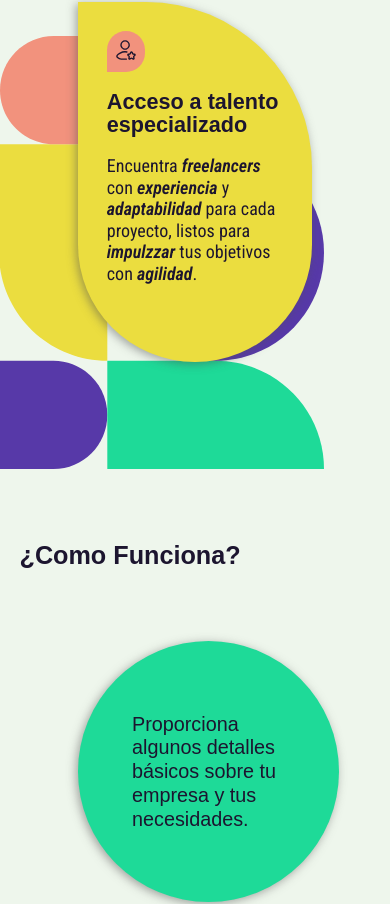
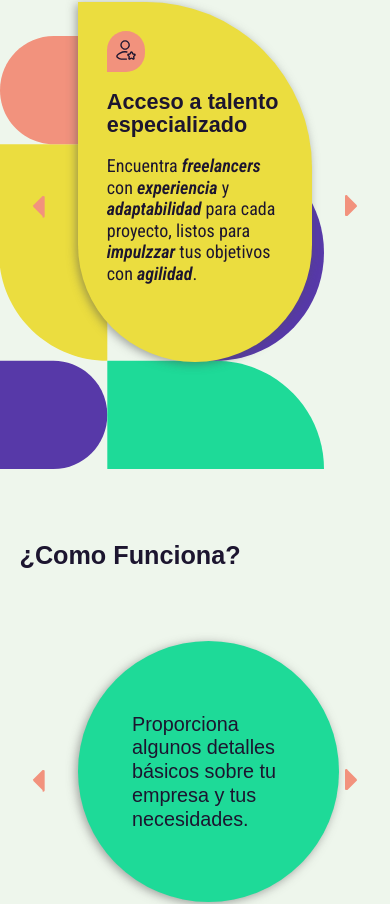
Before and after one commit to DaniRox/impulzze, a React (Vite) app: page / in a window 390 px wide. Shown: the part 1914-2818 px from the top of the page. Built offline with nearby package versions, Linux system fonts and the light colour scheme; a web font is replaced by a local one.

Commit message:
proyecto impulzze

```diff
--- /dev/null
+++ b/src/components/ArrowLeft.jsx
@@ -0,0 +1,18 @@
+import React from "react";
+
+const ArrowLeft = ({ size = 24, color = "#000" , className}) => {
+    return (
+        <svg
+        xmlns="http://www.w3.org/2000/svg"
+        viewBox="0 0 24 24"
+        width={size}
+        height={size}
+        fill={color}
+        className={className}
+        >
+        <path d="M11.2 8.9l2.7 2.7q.1.1.1.2t.1.2-.1.2l-2.7 2.7q-.1.1-.2.1-.1 0-.2 0-.2 0-.3-.1-.1-.1-.1-.3V9.1q0-.2.1-.3t.3-.1q.1 0 .3.1z" />
+        </svg>
+    );
+};
+
+export default ArrowLeft;
--- /dev/null
+++ b/src/components/ArrowRight.jsx
@@ -0,0 +1,18 @@
+import React from "react";
+
+const ArrowRight = ({ size = 24, color = "#000", className }) => {
+    return (
+    <svg
+        xmlns="http://www.w3.org/2000/svg"
+        viewBox="0 0 24 24"
+        width={size}
+        height={size}
+        fill={color}
+        className={className}
+        >
+        <path d="M12.8 15.1l-2.7-2.7q-.1-.1-.1-.2t-.1-.2.1-.2l2.7-2.7q.1-.1.1-.1.1 0 .2 0 .2 0 .3.1.1.1.1.3v5.7q0 .2-.1.3t-.3.1q-.1 0-.3-.1" />
+        </svg>
+    );
+};
+
+export default ArrowRight;
--- a/src/sections/CasosDeExito.jsx
+++ b/src/sections/CasosDeExito.jsx
@@ -3,12 +3,26 @@ import styles from "./CasosDeExito.module.css";
 import CardComentario from "../components/CardComentario";
 import Foto1 from "../assets/images/client1.jpg";
 import Foto2 from "../assets/images/client2.jpg";
+import ArrowLeft from "../components/ArrowLeft";
+import ArrowRight from "../components/ArrowRight";
 
 
 const CasosDeExito = () => {
     return (
         <section className={styles.CasosDeExito} id="CasosDeExito">
             <h1 className={styles.CasosDeExito__title}>A quienes Impulzzamos dicen...</h1>
+
+            <ArrowLeft
+                size={80}
+                color="var(--maiz)"
+                className={styles.arrowLeft}
+            />
+
+            <ArrowRight
+                size={80}
+                color="var(--maiz)"
+                className={styles.arrowRight}
+            />
 
             <div className={styles.CasosDeExitoContent}>
 
--- a/src/sections/CasosDeExito.module.css
+++ b/src/sections/CasosDeExito.module.css
@@ -14,8 +14,22 @@
     font-weight: var(--font-weight-black);
     font-size: var(--font-secondary-large);
     text-align: start;
+    max-width: 35rem;
     align-self: flex-start;
     line-height: 120%;
+}
+
+.arrowLeft, .arrowRight {
+    position: absolute;
+    margin-top: 12rem;
+}
+
+.arrowLeft {
+    right: 0;
+}
+
+.arrowRight {
+    left: 0;
 }
 
 .CasosDeExitoContent {
@@ -43,6 +57,10 @@
         gap: 50%;
     }
 
+    .arrowLeft, .arrowRight {
+        margin-top: 14rem;
+    }
+
     .CasosDeExito__title {
         font-size: var(--font-secondary-Xlarge);
     }
@@ -59,8 +77,12 @@
         padding: 0rem 8%;
     }
 
+    .arrowLeft, .arrowRight {
+        margin-top: 15rem;
+    }
+
     .CasosDeExitoContent {
-        padding: 3rem 10%;
+        padding: 3rem 20%;
         gap: 7.5rem;
     }
 }
@@ -74,6 +96,10 @@
     .CasosDeExito__title {
         padding: 0rem 10%;
     }
+
+    .arrowLeft, .arrowRight {
+        margin-top: 15rem;
+    }
 }
 
   /* Escritorio */
@@ -85,6 +111,7 @@
 
     .CasosDeExito__title {
         padding: 0rem 14%;
+        max-width: 44rem;
     }
 
     .CasosDeExitoContent {
--- a/src/sections/ComoFuncionaEmpresas.jsx
+++ b/src/sections/ComoFuncionaEmpresas.jsx
@@ -1,6 +1,8 @@
 import React from 'react';
 import styles from "./ComoFuncionaEmpresas.module.css";
 import Button from "../components/Button";
+import ArrowLeft from "../components/ArrowLeft";
+import ArrowRight from "../components/ArrowRight";
 
 
 const ComoFuncionaEmpresas = () => {
@@ -14,6 +16,18 @@ const ComoFuncionaEmpresas = () => {
     return (
         <section className={styles.ComoFuncionaEmpresas}>
             <h1 className={styles.ComoFuncionaEmpresas__title}>¿Como Funciona?</h1>
+
+            <ArrowLeft
+                size={80}
+                color="var(--salmon)"
+                className={styles.arrowLeft}
+            />
+
+            <ArrowRight
+                size={80}
+                color="var(--salmon)"
+                className={styles.arrowRight}
+            />
 
             <div className={styles.ComoFuncionaEmpresasContent}>
                 <div className={styles.ComoFuncionaEmpresasContent__CardCircle1}>
--- a/src/sections/ComoFuncionaEmpresas.module.css
+++ b/src/sections/ComoFuncionaEmpresas.module.css
@@ -18,6 +18,19 @@
     padding: 0rem 5%;
     align-self: self-start;
     line-height: 110%;
+}
+
+.arrowLeft, .arrowRight {
+    position: absolute;
+    margin-top: 11rem;
+}
+
+.arrowLeft {
+    right: 0;
+}
+
+.arrowRight {
+    left: 0;
 }
 
 .ComoFuncionaEmpresasContent {
@@ -56,7 +69,8 @@
 
 .ComoFuncionaEmpresas__buton {
     background-color: var(--salmon);
-    bottom: -3rem;
+    bottom: -4rem;
+    position: relative;
     padding: 1.5rem 3rem;
     border-radius: 140rem 60rem 0 0;
     align-self: flex-end;
@@ -81,12 +95,20 @@
         padding: 5rem 8% 0;
     }
 
+    .arrowLeft, .arrowRight {
+        display: none;
+    }
+
     .ComoFuncionaEmpresasContent {
         padding: 2rem 0;
         flex-direction: row;
         flex-wrap: wrap;
         justify-content: center;
         gap: 0rem 4rem;
+    }
+
+    .ComoFuncionaEmpresas__buton {
+        bottom: 0rem;
     }
 
     .ComoFuncionaEmpresasContent__CardCircle1, .ComoFuncionaEmpresasContent__CardCircle2, .ComoFuncionaEmpresasContent__CardCircle3 {
--- a/src/sections/ComoFuncionaFreelancers.jsx
+++ b/src/sections/ComoFuncionaFreelancers.jsx
@@ -1,6 +1,8 @@
 import React from 'react';
 import styles from "./ComoFuncionaFreelancers.module.css";
 import Button from "../components/Button";
+import ArrowLeft from "../components/ArrowLeft";
+import ArrowRight from "../components/ArrowRight";
 
 
 const ComoFuncionaFreelancers = () => {
@@ -14,6 +16,18 @@ const ComoFuncionaFreelancers = () => {
     return (
         <section className={styles.ComoFuncionaFreelancers}>
             <h1 className={styles.ComoFuncionaFreelancers__title}>¿Como Funciona?</h1>
+
+            <ArrowLeft
+                size={80}
+                color="var(--purple)"
+                className={styles.arrowLeft}
+            />
+
+            <ArrowRight
+                size={80}
+                color="var(--purple)"
+                className={styles.arrowRight}
+            />
 
             <div className={styles.ComoFuncionaFreelancersContent}>
                 <div className={styles.ComoFuncionaFreelancersContent__CardCircle1}>
@@ -38,6 +52,7 @@ const ComoFuncionaFreelancers = () => {
                 />
             </div>
 
+
         </section>
     );
 };
--- a/src/sections/ComoFuncionaFreelancers.module.css
+++ b/src/sections/ComoFuncionaFreelancers.module.css
@@ -20,6 +20,19 @@
     line-height: 110%;
 }
 
+.arrowLeft, .arrowRight {
+    position: absolute;
+    margin-top: 11rem;
+}
+
+.arrowLeft {
+    right: 0;
+}
+
+.arrowRight {
+    left: 0;
+}
+
 .ComoFuncionaFreelancersContent {
     width: 100%;
     padding: 2rem 20%;
@@ -34,7 +47,8 @@
 
 .ComoFuncionaFreelancers__buton {
     background-color: var(--purple);
-    bottom: -3rem;
+    bottom: -4rem;
+    position: relative;
     padding: 1.5rem 3rem;
     border-radius: 140rem 60rem 0 0;
     align-self: flex-start;
@@ -82,8 +96,17 @@
         padding: 5rem 8% 0;
     }
 
+    .ComoFuncionaFreelancers__buton {
+        background-color: var(--purple);
+        bottom: 0rem;
+    }
+
     .ComoFuncionaFreelancersContent__CardCircle1, .ComoFuncionaFreelancersContent__CardCircle2, .ComoFuncionaFreelancersContent__CardCircle3 {
         margin: 2rem 0;
+    }
+
+    .arrowLeft, .arrowRight {
+        display: none;
     }
 
     .ComoFuncionaFreelancersContent {
--- a/src/sections/ImpulzzeEmpresas.jsx
+++ b/src/sections/ImpulzzeEmpresas.jsx
@@ -2,12 +2,27 @@ import React from 'react';
 import styles from "./ImpulzzeEmpresas.module.css";
 import CardEmpresas from "../components/CardEmpresas";
 import { Talento, Agilidad, Recursos } from "../components/Icons";
+import ArrowLeft from "../components/ArrowLeft";
+import ArrowRight from "../components/ArrowRight";
 
 
 const ImpulzzeEmpresas = () => {
     return (
         <section className={styles.ImpulzzeEmpresas} id="ImpulzzeEmpresas">
             <h1 className={styles.ImpulzzeEmpresas__title}>Encuentra talento Global para tu Empresa</h1>
+
+
+            <ArrowLeft
+                size={80}
+                color="var(--salmon)"
+                className={styles.arrowLeft}
+            />
+
+            <ArrowRight
+                size={80}
+                color="var(--salmon)"
+                className={styles.arrowRight}
+            />
 
             <div className={styles.ImpulzzeEmpresasContent}>
 
--- a/src/sections/ImpulzzeEmpresas.module.css
+++ b/src/sections/ImpulzzeEmpresas.module.css
@@ -21,6 +21,19 @@
     padding: 0rem 5%;
     align-self: flex-start;
     line-height: 120%;
+}
+
+.arrowLeft, .arrowRight {
+    position: absolute;
+    margin-top: 18rem;
+}
+
+.arrowLeft {
+    right: 0;
+}
+
+.arrowRight {
+    left: 0;
 }
 
 .ImpulzzeEmpresasContent {
@@ -58,6 +71,10 @@
 
     .ImpulzzeEmpresas {
         padding: 5rem 8%;
+    }
+
+    .arrowLeft, .arrowRight {
+        display: none;
     }
 
     .ImpulzzeEmpresasContent {
--- a/src/sections/ImpulzzeFreelancers.jsx
+++ b/src/sections/ImpulzzeFreelancers.jsx
@@ -1,13 +1,28 @@
 import React from 'react';
 import styles from "./ImpulzzeFreelancers.module.css";
 import CardFreelancers from "../components/CardFreelancers";
+import ArrowLeft from "../components/ArrowLeft";
+import ArrowRight from "../components/ArrowRight";
 import { Oportunidades, Crecimiento, Seguridad } from "../components/Icons";
 
 
 const ImpulzzeFreelancers = () => {
     return (
         <section className={styles.ImpulzzeFreelancers} id="ImpulzzeFreelancers">
-            <h1 className={styles.ImpulzzeFreelancers__title}>"Unete a Impulzze y se parte de una comunidad Global de Freelancers"</h1>
+            <h1 className={styles.ImpulzzeFreelancers__title}>Unete a Impulzze y se parte de una comunidad Global de Freelancers</h1>
+
+
+            <ArrowLeft
+                size={80}
+                color="var(--esmerald)"
+                className={styles.arrowLeft}
+            />
+
+            <ArrowRight
+                size={80}
+                color="var(--esmerald)"
+                className={styles.arrowRight}
+            />
 
             <div className={styles.ImpulzzeFreelancersContent}>
 
--- a/src/sections/ImpulzzeFreelancers.module.css
+++ b/src/sections/ImpulzzeFreelancers.module.css
@@ -23,6 +23,19 @@
     padding: 0rem 5%;
     align-self: flex-end;
     line-height: 120%;
+}
+
+.arrowLeft, .arrowRight {
+    position: absolute;
+    margin-top: 20rem;
+}
+
+.arrowLeft {
+    right: 0;
+}
+
+.arrowRight {
+    left: 0;
 }
 
 .ImpulzzeFreelancersContent {
@@ -60,6 +73,10 @@
 @media (min-width: 769px) {
     .ImpulzzeFreelancers {
         padding: 5rem 8%;
+    }
+
+    .arrowLeft, .arrowRight {
+        display: none;
     }
 
     .ImpulzzeFreelancersContent {
```
Also changed, not shown: src/assets/images/MaterialSymbolsLightArrowLeftRounded.svg (added), src/assets/images/MaterialSymbolsLightArrowRightRounded.svg (added).
